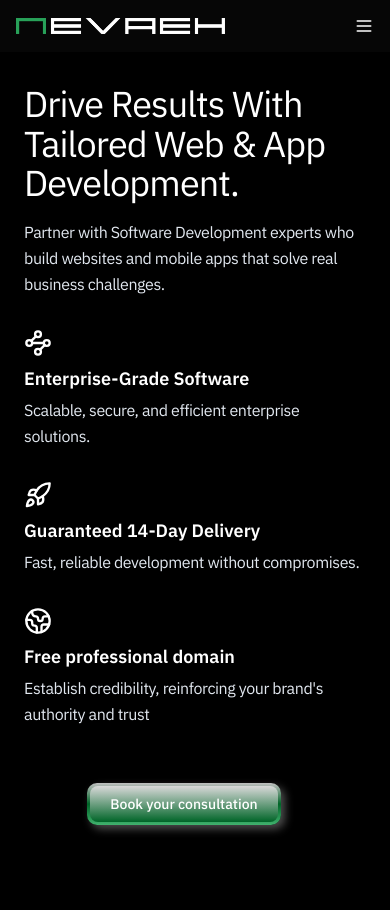
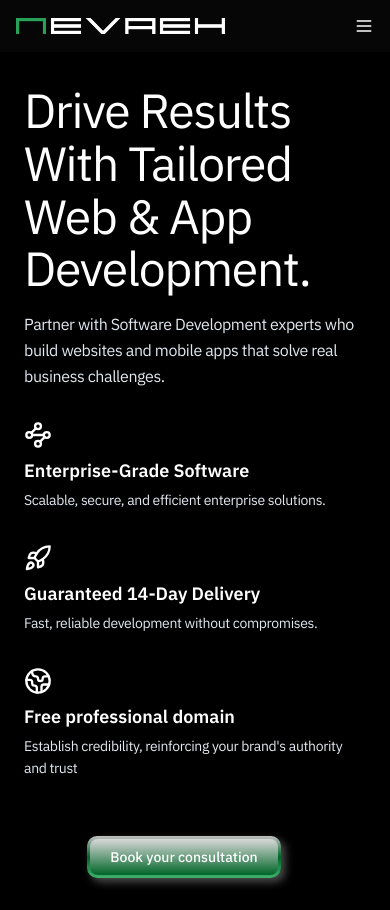
Before and after one commit to ethandiedericks/nevaeh-v3, a Next.js app: page / in a window 390 px wide. Built offline with nearby package versions, Linux system fonts and the light colour scheme.

Commit message:
text changes

```diff
--- a/src/app/globals.css
+++ b/src/app/globals.css
@@ -1,15 +1,11 @@
-/* Modified globals.css with improved contrast ratios */
-
 @import "tailwindcss";
 
 :root {
-  /* Force dark mode values for everyone */
   --background: #000000;
   --foreground: #ffffff;
 
-  /* New accessible color variables */
   --text-primary: #ffffff;
-  --text-secondary: #e2e8f0; /* Lighter than original #D1D5DB for better contrast */
+  --text-secondary: #e2e8f0;
 }
 
 @theme inline {
@@ -29,11 +25,11 @@ h2 {
 }
 
 p {
-  @apply text-[#E2E8F0] text-base tracking-tight leading-relaxed; /* Improved from #D1D5DB */
+  @apply text-[#E2E8F0] text-sm/6 tracking-tight leading-relaxed; /* Improved from #D1D5DB */
 }
 
 .hero-headline {
-  @apply text-white text-4xl md:text-5xl lg:text-6xl font-normal text-left sm:text-center tracking-tight leading-[1.1] mb-4 sm:mb-8 md:mb-12;
+  @apply text-white text-5xl md:text-6xl font-normal text-left sm:text-center tracking-tight leading-[1.1] mb-4 sm:mb-8 md:mb-12;
 }
 
 .hero-sub-headline {
--- a/src/app/layout.tsx
+++ b/src/app/layout.tsx
@@ -10,7 +10,7 @@ const ibmPlexSans = IBM_Plex_Sans({
 });
 
 export const metadata: Metadata = {
-  title: "Create Next App",
+  title: "Nevaeh Solutions",
   description: "Generated by create next app",
 };
 
```
